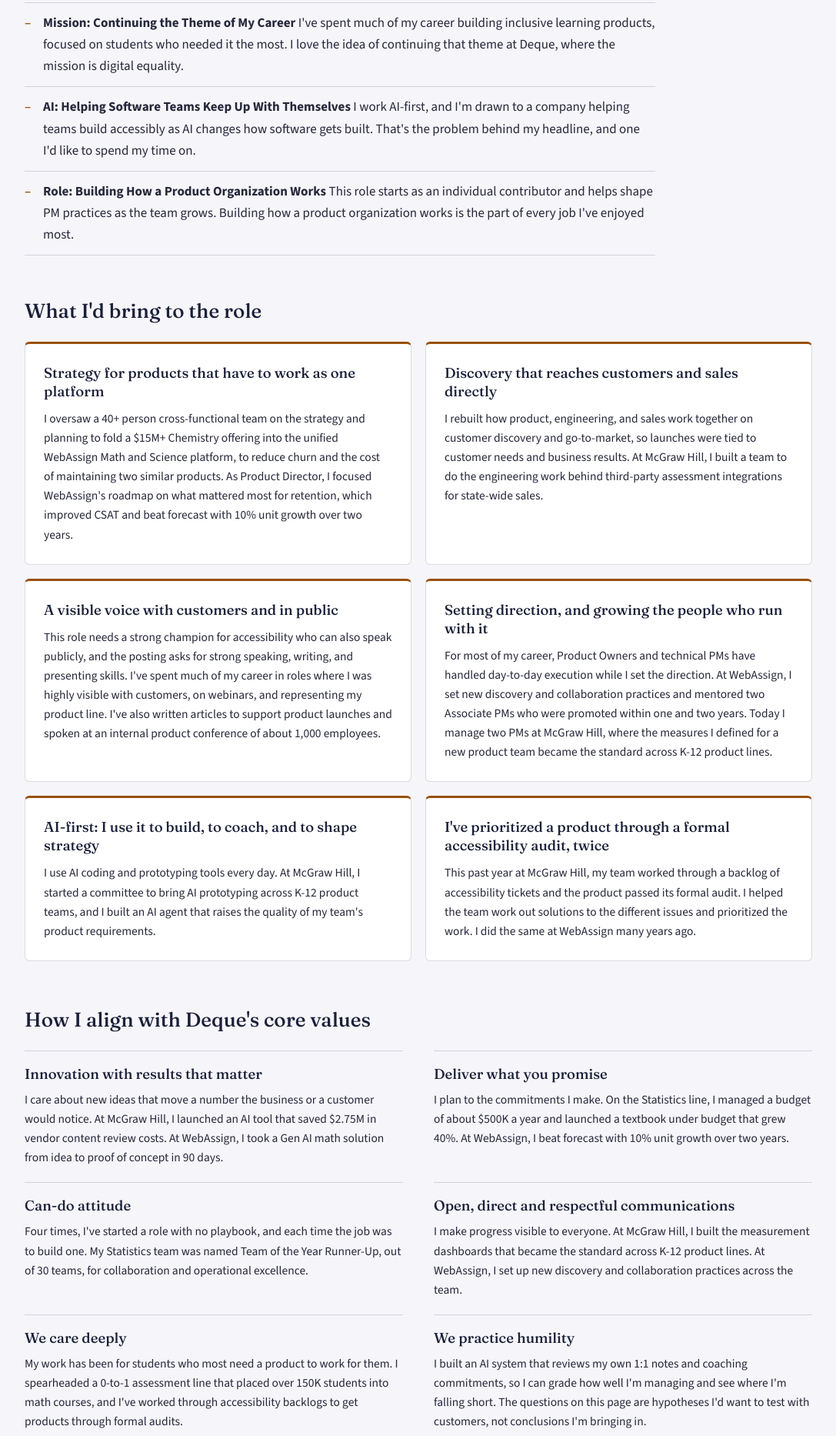
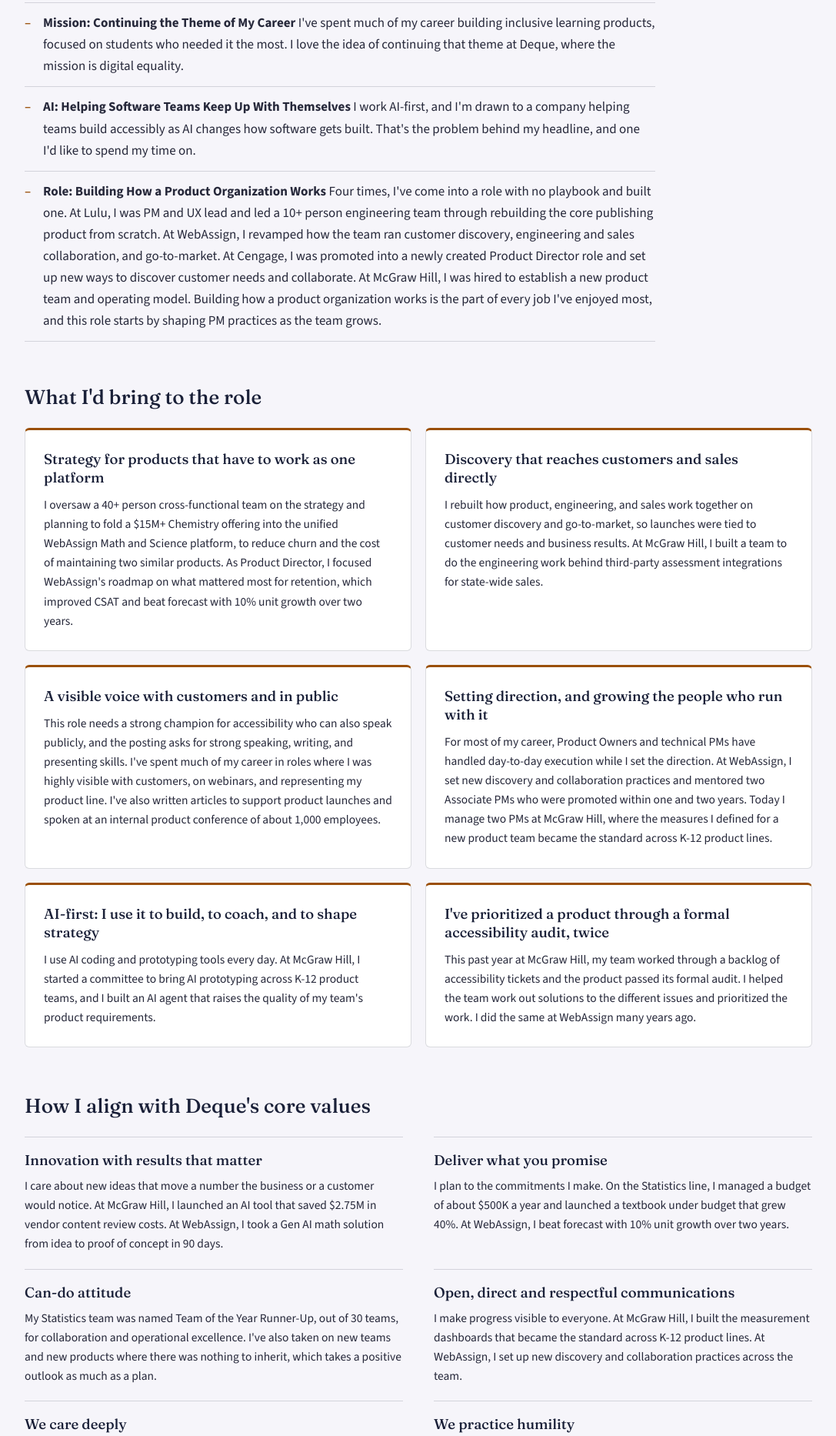
Before and after one commit to TrusProductGuy/TrusProductGuy.github.io, a plain HTML site: page deque/index.html in a window 1280 px wide. Shown: the part 716-2582 px from the top of the page at 77% size, without its empty margins (96-1183 px from the left). Drawn offline with nearby package versions, Linux system fonts and the light colour scheme.

Commit message:
Deque site: tell the four-roles story in the Role bullet
Co-Authored-By: Claude Sonnet 5.5 <noreply@anthropic.com>
Claude-Session: https://claude.ai/code/session_015UW84wqz3HhX8WMXxmJwX7

```diff
--- a/deque/index.html
+++ b/deque/index.html
@@ -41,7 +41,7 @@ const CONFIG = {
   whyBullets: [
     "<strong>Mission: Continuing the Theme of My Career</strong> I've spent much of my career building inclusive learning products, focused on students who needed it the most. I love the idea of continuing that theme at Deque, where the mission is digital equality.",
     "<strong>AI: Helping Software Teams Keep Up With Themselves</strong> I work AI-first, and I'm drawn to a company helping teams build accessibly as AI changes how software gets built. That's the problem behind my headline, and one I'd like to spend my time on.",
-    "<strong>Role: Building How a Product Organization Works</strong> This role starts as an individual contributor and helps shape PM practices as the team grows. Building how a product organization works is the part of every job I've enjoyed most."
+    "<strong>Role: Building How a Product Organization Works</strong> Four times, I've come into a role with no playbook and built one. At Lulu, I was PM and UX lead and led a 10+ person engineering team through rebuilding the core publishing product from scratch. At WebAssign, I revamped how the team ran customer discovery, engineering and sales collaboration, and go-to-market. At Cengage, I was promoted into a newly created Product Director role and set up new ways to discover customer needs and collaborate. At McGraw Hill, I was hired to establish a new product team and operating model. Building how a product organization works is the part of every job I've enjoyed most, and this role starts by shaping PM practices as the team grows."
   ],
 
 
@@ -71,7 +71,7 @@ const CONFIG = {
     { name: "Deliver what you promise",
       body: "I plan to the commitments I make. On the Statistics line, I managed a budget of about $500K a year and launched a textbook under budget that grew 40%. At WebAssign, I beat forecast with 10% unit growth over two years." },
     { name: "Can-do attitude",
-      body: "Four times, I've started a role with no playbook, and each time the job was to build one. My Statistics team was named Team of the Year Runner-Up, out of 30 teams, for collaboration and operational excellence." },
+      body: "My Statistics team was named Team of the Year Runner-Up, out of 30 teams, for collaboration and operational excellence. I've also taken on new teams and new products where there was nothing to inherit, which takes a positive outlook as much as a plan." },
     { name: "Open, direct and respectful communications",
       body: "I make progress visible to everyone. At McGraw Hill, I built the measurement dashboards that became the standard across K-12 product lines. At WebAssign, I set up new discovery and collaboration practices across the team." },
     { name: "We care deeply",
```
